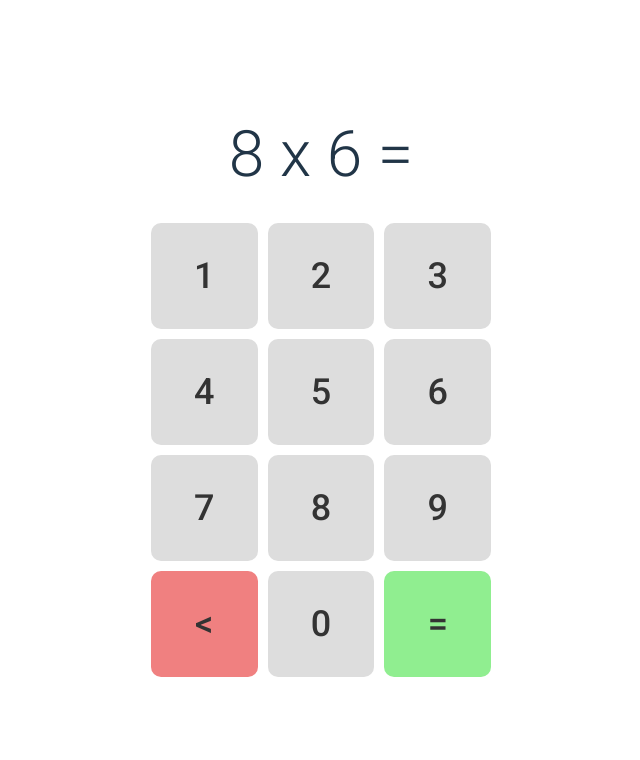
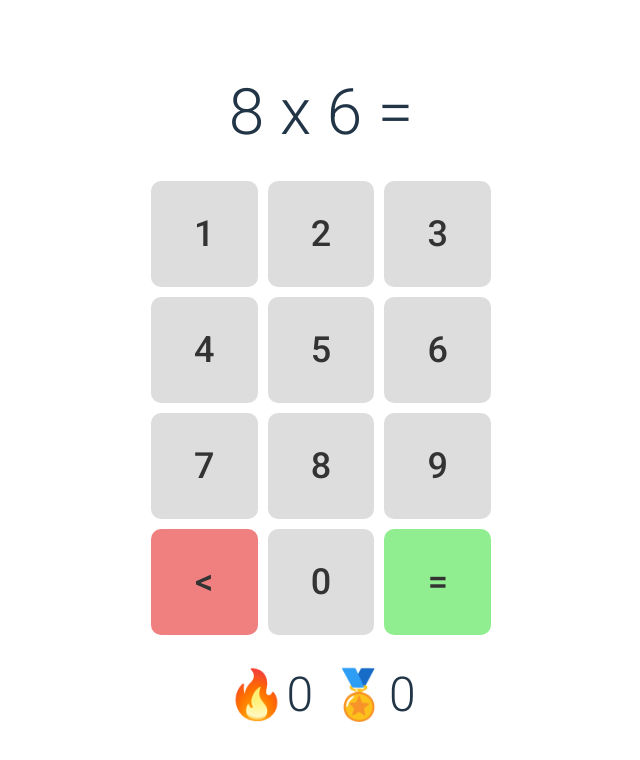
Before and after one commit to domstrueboy/compy, a Vue app: page / in a window 1280 px wide. Shown: the top 760 px of the page, without its empty margins (319-959 px from the left). Built offline with nearby package versions, Linux system fonts and the light colour scheme.

Commit message:
Добавил "Рекорд"

```diff
--- a/src/App.vue
+++ b/src/App.vue
@@ -1,10 +1,10 @@
 <script setup lang="ts">
-import { ref, computed } from 'vue';
+import { ref, computed, watch } from 'vue';
 import Keyboard from './components/Keyboard.vue';
 import { type IButton, EButtonType } from './components/Keyboard.d';
 import { EOperation } from './App.d';
 
-const ANSWER_DELAY = 750;
+const ANSWER_DELAY = 500;
 
 const getRandomInt = (min: number = 1, max: number = 9) => {
   min = Math.ceil(min);
@@ -32,14 +32,24 @@ const correctAnswer = computed(() => {
 const answer = ref('');
 const isCorrect = ref<boolean | null>(null);
 
+const streak = ref(0);
+const maxStreak = ref(Number(localStorage.getItem('maxStreak')) || 0);
+watch(streak, () => {
+  if (streak.value <= maxStreak.value) return;
+  maxStreak.value = streak.value;
+  localStorage.setItem('maxStreak', maxStreak.value.toString());
+});
+
 const checkAnswer = async () => {
   isCorrect.value = parseInt(answer.value) === correctAnswer.value;
   if (isCorrect.value) {
+    streak.value++;
     await new Promise(resolve => setTimeout(resolve, ANSWER_DELAY));
     alert('Правильно!');
     a.value = getRandomInt();
     b.value = getRandomInt();
   } else {
+    streak.value = 0;
     await new Promise(resolve => setTimeout(resolve, ANSWER_DELAY));
     alert('Неправильно! Попробуй ещё раз!');
   }
@@ -64,6 +74,10 @@ const handleButtonClick = (button: IButton) => {
       {{ a }} {{ operation }} {{ b }} = {{ answer }}
     </div>
     <Keyboard @buttonClicked = "handleButtonClick" />
+    <div class="streak">
+      <div title="Правильных ответов подряд">🔥{{ streak }}</div>
+      <div title="Рекорд">🏅{{ maxStreak }}</div>
+    </div>
   </div>
 </template>
 
@@ -84,5 +98,11 @@ const handleButtonClick = (button: IButton) => {
       color: red;
     }
   }
+
+  .streak {
+    display: flex;
+    gap: 16px;
+    font-size: 48px;
+  }
 }
 </style>
```
